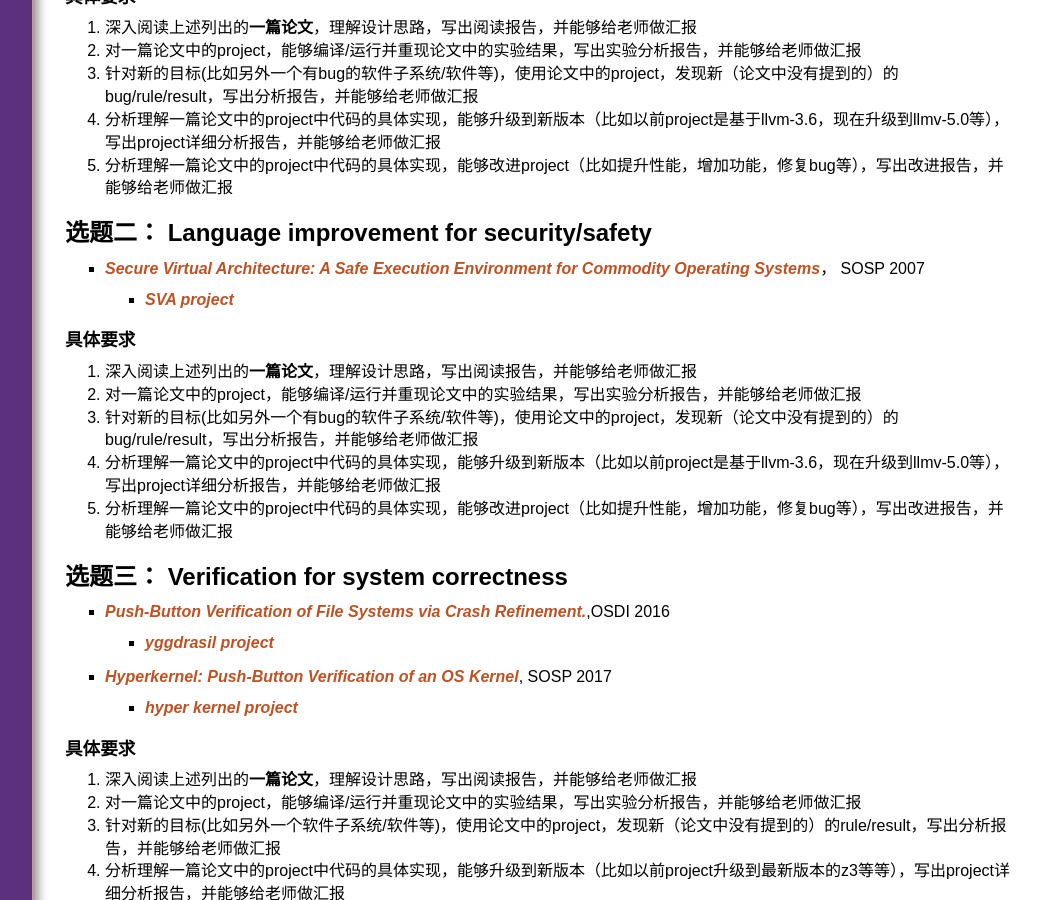
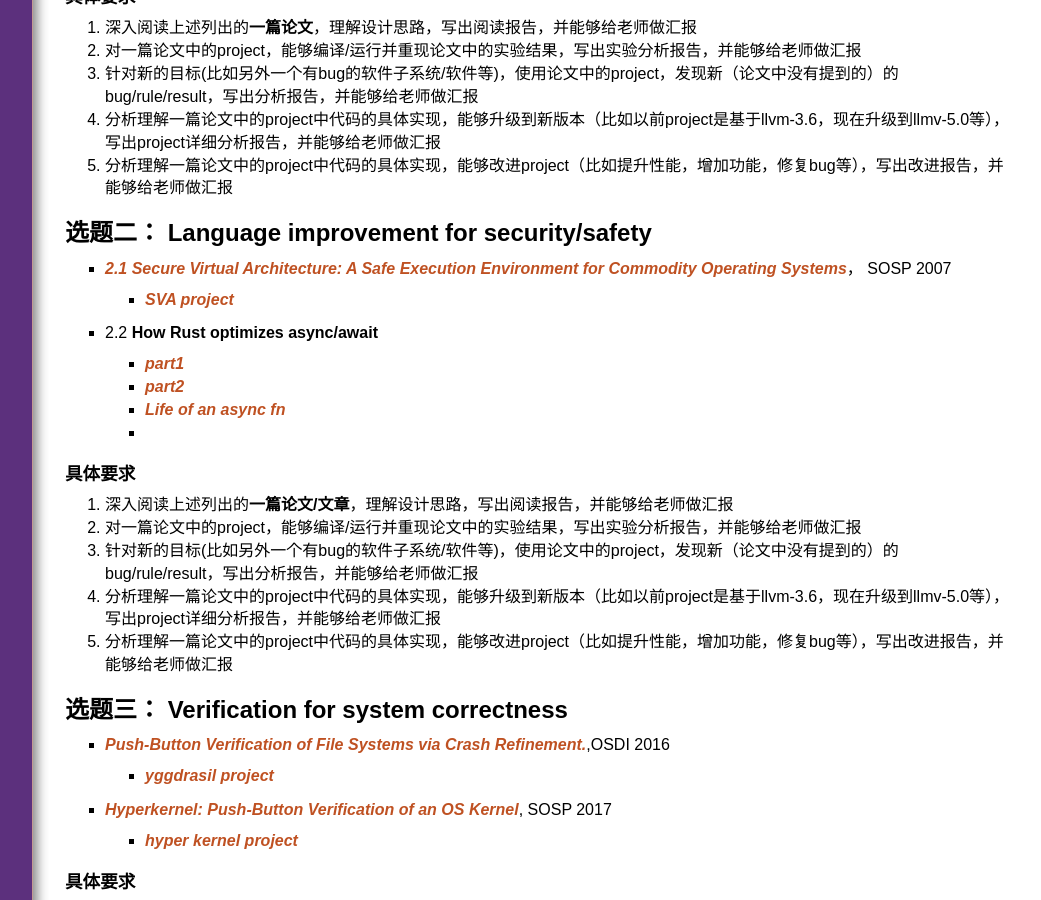
Before and after one commit to chyyuu/compiler_course_info, a Jekyll site: the page built from readinglist.md, in a window 1280 px wide and 900 px high, scrolled down 1196 px. Shown: the whole window, without its empty margins (234-1275 px from the left). Built offline with Jekyll 4.4.1, drawn with Linux system fonts in a browser that asks for light colours; nearby versions of some CDN libraries; our own code applies the rules of GitHub Pages for plain Markdown files.

Commit message:
Update readinglist.md

```diff
--- a/readinglist.md
+++ b/readinglist.md
@@ -58,12 +58,18 @@
 5. 分析理解一篇论文中的project中代码的具体实现，能够改进project（比如提升性能，增加功能，修复bug等），写出改进报告，并能够给老师做汇报
 
 ## 选题二： Language improvement for security/safety
- - [Secure Virtual Architecture: A Safe Execution Environment for Commodity Operating Systems](http://llvm.org/pubs/2007-SOSP-SVA.pdf)， SOSP 2007
+ - [2.1 Secure Virtual Architecture: A Safe Execution Environment for Commodity Operating Systems](http://llvm.org/pubs/2007-SOSP-SVA.pdf)， SOSP 2007
 
    - [SVA project](https://github.com/jtcriswell/SVA)
 
+ - 2.2 **How Rust optimizes async/await**
+   - [part1](https://tmandry.gitlab.io/blog/posts/optimizing-await-1/)
+   - [part2](https://tmandry.gitlab.io/blog/posts/optimizing-await-2/)
+   - [Life of an async fn](https://www.youtube.com/watch?v=ZHP9sUqB3Qs)
+   - []()
+
 ### 具体要求
-1. 深入阅读上述列出的**一篇论文**，理解设计思路，写出阅读报告，并能够给老师做汇报
+1. 深入阅读上述列出的**一篇论文/文章**，理解设计思路，写出阅读报告，并能够给老师做汇报
 2. 对一篇论文中的project，能够编译/运行并重现论文中的实验结果，写出实验分析报告，并能够给老师做汇报
 3. 针对新的目标(比如另外一个有bug的软件子系统/软件等)，使用论文中的project，发现新（论文中没有提到的）的bug/rule/result，写出分析报告，并能够给老师做汇报
 4. 分析理解一篇论文中的project中代码的具体实现，能够升级到新版本（比如以前project是基于llvm-3.6，现在升级到llmv-5.0等），写出project详细分析报告，并能够给老师做汇报
```
